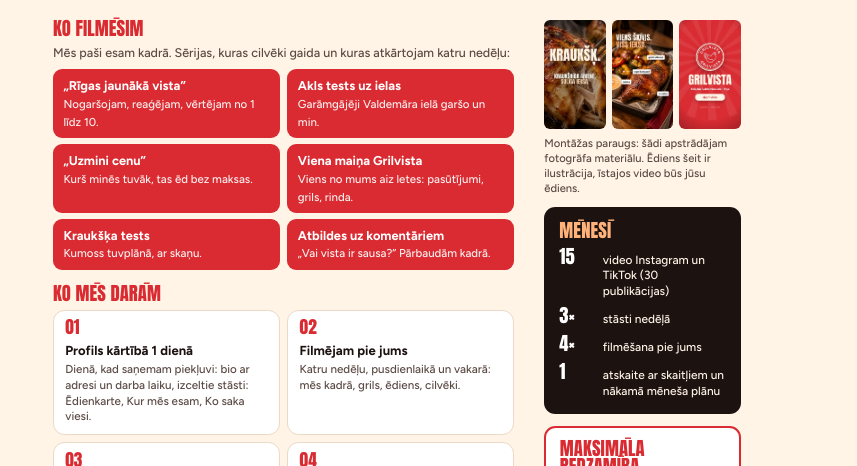
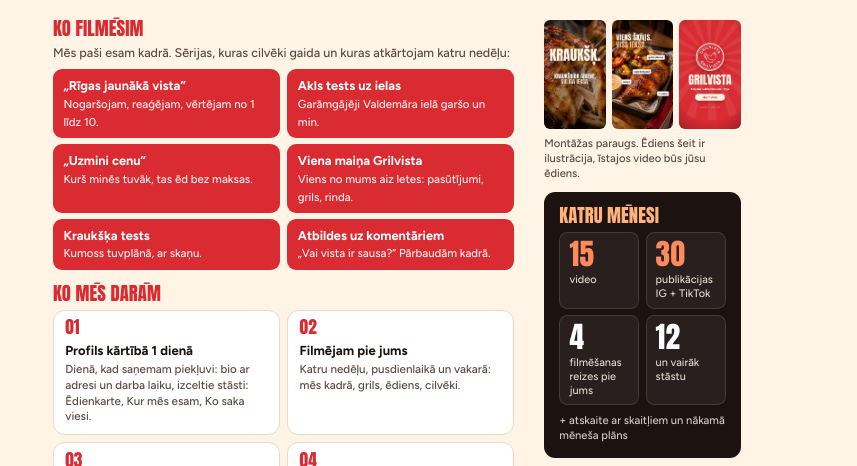
Before and after one commit to cimagustavs/Projekti_majaslapas, a plain HTML site: page marketing/grilvista/plan/plan.html in a window 1280 px wide. Shown: the part 288-754 px from the top of the page, without its empty margins (0-857 px from the left). Drawn offline with Linux system fonts and the light colour scheme.

Commit message:
Grilvista plan: monthly section as number tiles
Co-Authored-By: Claude Opus 5.5 <noreply@anthropic.com>
Claude-Session: https://claude.ai/code/session_01Y4PurGq6PCVRLMNZ6U2bVz

```diff
--- a/marketing/grilvista/plan/plan.html
+++ b/marketing/grilvista/plan/plan.html
@@ -57,9 +57,16 @@ aside { display: grid; align-content: start; gap: 3mm; }
 .month ul { list-style: none; padding: 0; display: grid; gap: 1.8mm; }
 .month li { display: flex; gap: 2.5mm; align-items: baseline; font-size: 8.9pt; line-height: 1.3; }
 .month li b { font-family: Anton, sans-serif; font-weight: 400; font-size: 14pt; color: #fff; min-width: 9mm; line-height: 1; }
+.tiles { display: grid; grid-template-columns: 1fr 1fr; gap: 1.6mm; }
+.tiles div { background: rgb(255 255 255 / 0.06); border: 0.3mm solid rgb(255 255 255 / 0.12); border-radius: 2.2mm; padding: 2mm 2.4mm 1.8mm; }
+.tiles b { display: block; font-family: Anton, sans-serif; font-weight: 400; font-size: 22pt; line-height: 1; color: #fff; letter-spacing: 0.01em; }
+.tiles div:first-child b, .tiles div:nth-child(2) b { color: #ff8a5c; }
+.tiles span span { display: block; margin-top: 1mm; font-size: 8.2pt; line-height: 1.25; color: rgb(255 244 230 / 0.85); }
+.plus { margin-top: 2.2mm; font-size: 8.4pt; line-height: 1.3; color: rgb(255 244 230 / 0.8); }
 .boost { border: 0.6mm solid var(--red); border-radius: 3mm; padding: 3.4mm 3.6mm; background: #fff; }
-.boost ul { list-style: none; padding: 0; display: grid; gap: 1.6mm; }
-.boost li { position: relative; padding-left: 4mm; font-size: 8.7pt; line-height: 1.3; font-weight: 600; }
+.boost h2 { font-size: 12.5pt; }
+.boost ul { list-style: none; padding: 0; display: grid; gap: 1.3mm; }
+.boost li { position: relative; padding-left: 4mm; font-size: 8.3pt; line-height: 1.3; font-weight: 600; }
 .boost li::before { content: ''; position: absolute; left: 0; top: 0.45em; width: 2mm; height: 2mm; border-radius: 50%; background: var(--red); }
 .price { border: 0.6mm solid var(--red); border-radius: 3mm; padding: 3.4mm 4mm; background: #fff; }
 .price .big { color: var(--red); font-size: 24pt; margin-top: 1.5mm; line-height: 1.15; }
@@ -130,16 +137,17 @@ footer { margin: 4mm 14mm 8mm; padding-top: 4mm; border-top: 0.4mm solid var(--l
     <aside>
       <div>
         <div class="frames"><img src="frame-1.9.jpg" alt=""><img src="frame-8.9.jpg" alt=""><img src="frame-14.5.jpg" alt=""></div>
-        <p class="cap" style="margin-top:1.6mm"><span data-l="lv">Montāžas paraugs: šādi apstrādājam fotogrāfa materiālu. Ēdiens šeit ir ilustrācija, īstajos video būs jūsu ēdiens.</span><span data-l="en">Editing sample: this is how we finish the photographer's material. The food here is an illustration; the real videos will show yours.</span></p>
+        <p class="cap" style="margin-top:1.6mm"><span data-l="lv">Montāžas paraugs. Ēdiens šeit ir ilustrācija, īstajos video būs jūsu ēdiens.</span><span data-l="en">Editing sample. The food here is an illustration; the real videos will show yours.</span></p>
       </div>
       <div class="month">
-        <h2 class="big"><span data-l="lv">Mēnesī</span><span data-l="en">Every month</span></h2>
-        <ul>
-          <li><b>15</b><span><span data-l="lv">video Instagram un TikTok (30 publikācijas)</span><span data-l="en">videos on Instagram and TikTok (30 posts)</span></span></li>
-          <li><b>3×</b><span><span data-l="lv">stāsti nedēļā</span><span data-l="en">stories a week</span></span></li>
-          <li><b>4×</b><span><span data-l="lv">filmēšana pie jums</span><span data-l="en">filming at your place</span></span></li>
-          <li><b>1</b><span><span data-l="lv">atskaite ar skaitļiem un nākamā mēneša plānu</span><span data-l="en">report with the numbers and next month's plan</span></span></li>
-        </ul>
+        <h2 class="big"><span data-l="lv">Katru mēnesi</span><span data-l="en">Every month</span></h2>
+        <div class="tiles">
+          <div><b>15</b><span><span data-l="lv">video</span><span data-l="en">videos</span></span></div>
+          <div><b>30</b><span><span data-l="lv">publikācijas IG + TikTok</span><span data-l="en">posts on IG + TikTok</span></span></div>
+          <div><b>4</b><span><span data-l="lv">filmēšanas reizes pie jums</span><span data-l="en">filming sessions at your place</span></span></div>
+          <div><b>12</b><span><span data-l="lv">un vairāk stāstu</span><span data-l="en">or more stories</span></span></div>
+        </div>
+        <p class="plus"><span data-l="lv">+ atskaite ar skaitļiem un nākamā mēneša plāns</span><span data-l="en">+ a report with the numbers and next month's plan</span></p>
       </div>
       <div class="boost">
         <h2 class="big"><span data-l="lv">Maksimāla redzamība</span><span data-l="en">Maximum exposure</span></h2>
```
Also changed, not shown: marketing/grilvista/plan/preview-en.png, marketing/grilvista/plan/preview-lv.png, 2 other files.
